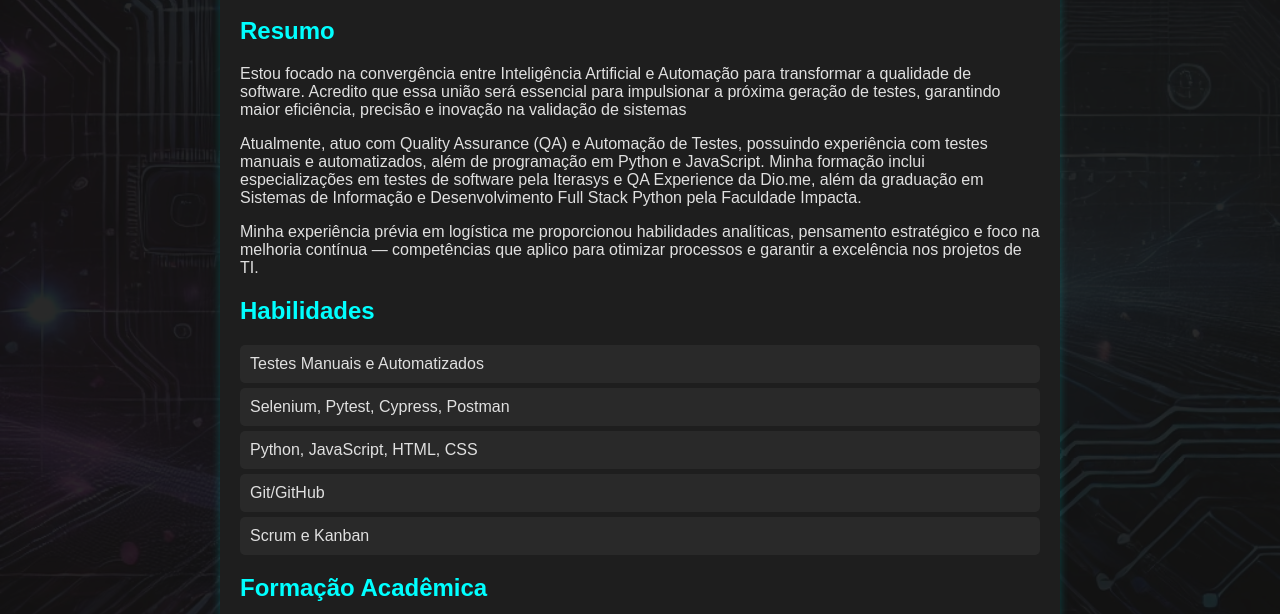
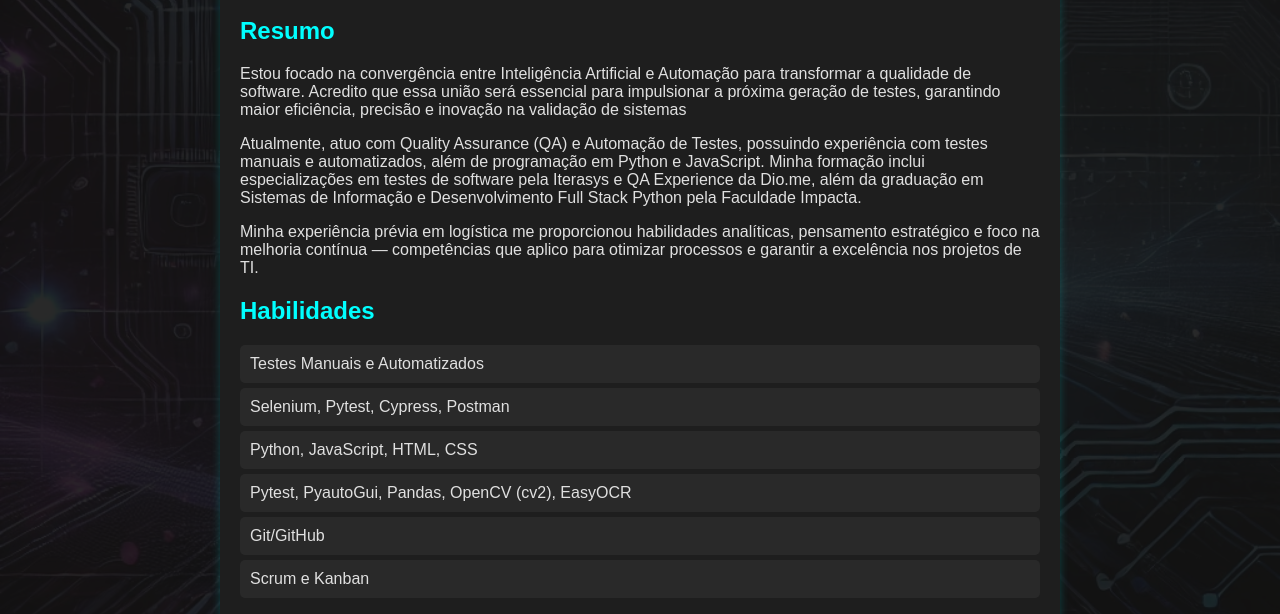
Before and after one commit to Dallan99/cv-dallan, a plain HTML site: page index.html in a window 1280 px wide. Shown: the part 178-792 px from the top of the page. Drawn offline with Linux system fonts and the light colour scheme.

Commit message:
correções

```diff
--- a/index.html
+++ b/index.html
@@ -34,6 +34,7 @@
                 <li>Testes Manuais e Automatizados</li>
                 <li>Selenium, Pytest, Cypress, Postman</li>
                 <li>Python, JavaScript, HTML, CSS</li>
+                <li>Pytest, PyautoGui, Pandas, OpenCV (cv2), EasyOCR</li>
                 <li>Git/GitHub</li>
                 <li>Scrum e Kanban</li>
             </ul>
```
